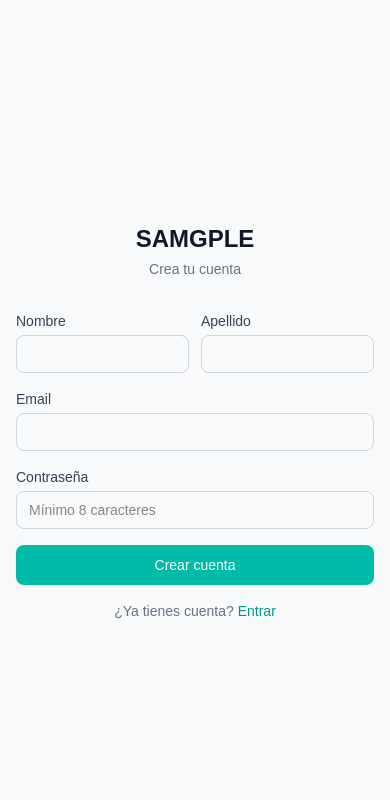
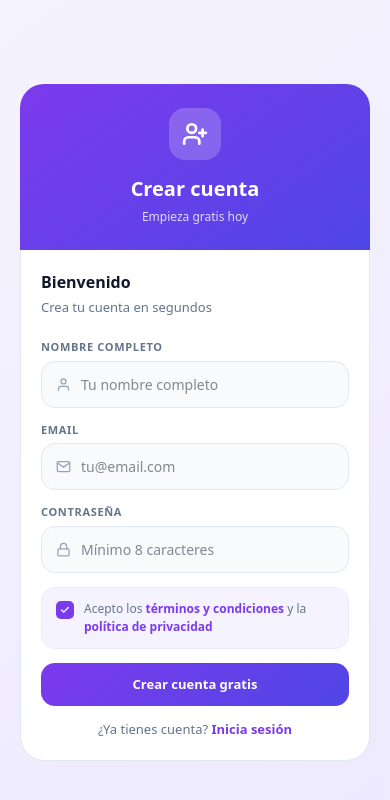
Before and after one commit to miguelluengo06598/samgple, a Next.js app: page /registro in a window 390 px wide. Shown: the top 800 px of the page. Built offline with nearby package versions, Linux system fonts and the light colour scheme.

Commit message:
feat: nuevo diseño login y registro - moderno responsive

```diff
--- a/src/app/(auth)/login/page.tsx
+++ b/src/app/(auth)/login/page.tsx
@@ -15,76 +15,105 @@ export default function LoginPage() {
     e.preventDefault()
     setLoading(true)
     setError('')
-
     const supabase = createClient()
     const { error } = await supabase.auth.signInWithPassword({ email, password })
-
     if (error) {
       setError('Email o contraseña incorrectos')
       setLoading(false)
       return
     }
-
     router.push('/pedidos')
     router.refresh()
   }
 
   return (
-    <div className="min-h-screen flex items-center justify-center bg-gray-50 px-4">
-      <div className="w-full max-w-sm">
-        <div className="mb-8 text-center">
-          <h1 className="text-2xl font-semibold text-gray-900">SAMGPLE</h1>
-          <p className="mt-1 text-sm text-gray-500">Accede a tu cuenta</p>
+    <div style={{ minHeight: '100vh', display: 'flex', alignItems: 'center', justifyContent: 'center', background: 'linear-gradient(145deg,#f0fafa,#e8f8f5)', padding: '20px', fontFamily: 'system-ui,-apple-system,sans-serif' }}>
+      <div style={{ width: '100%', maxWidth: 420 }}>
+
+        {/* Header */}
+        <div style={{ background: 'linear-gradient(145deg,#2EC4B6,#1D9E75)', borderRadius: '24px 24px 0 0', padding: 'clamp(24px,5vw,40px) clamp(20px,5vw,36px)', textAlign: 'center' }}>
+          <div style={{ width: 52, height: 52, background: 'rgba(255,255,255,0.2)', borderRadius: 16, margin: '0 auto 14px', display: 'flex', alignItems: 'center', justifyContent: 'center' }}>
+            <svg width="26" height="26" viewBox="0 0 24 24" fill="none" stroke="#fff" strokeWidth="2.5" strokeLinecap="round" strokeLinejoin="round">
+              <path d="M13 2L3 14h9l-1 8 10-12h-9l1-8z"/>
+            </svg>
+          </div>
+          <p style={{ fontSize: 'clamp(20px,4vw,26px)', fontWeight: 700, color: '#fff', margin: '0 0 4px' }}>SAMGPLE</p>
+          <p style={{ fontSize: 'clamp(12px,2.5vw,14px)', color: 'rgba(255,255,255,0.8)', margin: 0 }}>Sistema de gestión COD</p>
         </div>
 
-        <form onSubmit={handleLogin} className="space-y-4">
+        {/* Body */}
+        <div style={{ background: '#fff', borderRadius: '0 0 24px 24px', padding: 'clamp(20px,5vw,32px)', border: '1px solid #e2e8f0', borderTop: 'none' }}>
+          <p style={{ fontSize: 'clamp(16px,3.5vw,20px)', fontWeight: 700, color: '#0f172a', margin: '0 0 4px' }}>Bienvenido</p>
+          <p style={{ fontSize: 13, color: '#64748b', margin: '0 0 22px' }}>Inicia sesión en tu cuenta</p>
+
+          <form onSubmit={handleLogin} style={{ display: 'flex', flexDirection: 'column', gap: 14 }}>
             <div>
-            <label className="block text-sm font-medium text-gray-700 mb-1">
+              <label style={{ fontSize: 11, fontWeight: 700, color: '#64748b', textTransform: 'uppercase', letterSpacing: '0.06em', marginBottom: 5, display: 'block' }}>
                 Email
               </label>
+              <div style={{ display: 'flex', alignItems: 'center', gap: 10, padding: '12px 14px', background: '#f8fafc', border: '1.5px solid #e2e8f0', borderRadius: 14, transition: 'border-color 0.15s' }}>
+                <svg width="15" height="15" viewBox="0 0 24 24" fill="none" stroke="#94a3b8" strokeWidth="2" strokeLinecap="round" strokeLinejoin="round" style={{ flexShrink: 0 }}>
+                  <path d="M4 4h16c1.1 0 2 .9 2 2v12c0 1.1-.9 2-2 2H4c-1.1 0-2-.9-2-2V6c0-1.1.9-2 2-2z"/>
+                  <polyline points="22,6 12,13 2,6"/>
+                </svg>
                 <input
                   type="email"
                   required
                   value={email}
                   onChange={e => setEmail(e.target.value)}
-              className="w-full px-3 py-2 border border-gray-300 rounded-lg text-sm focus:outline-none focus:ring-2 focus:ring-teal-500"
                   placeholder="tu@email.com"
+                  style={{ border: 'none', background: 'transparent', fontSize: 14, color: '#0f172a', outline: 'none', flex: 1, minWidth: 0 }}
                 />
+              </div>
             </div>
 
             <div>
-            <label className="block text-sm font-medium text-gray-700 mb-1">
+              <label style={{ fontSize: 11, fontWeight: 700, color: '#64748b', textTransform: 'uppercase', letterSpacing: '0.06em', marginBottom: 5, display: 'block' }}>
                 Contraseña
               </label>
+              <div style={{ display: 'flex', alignItems: 'center', gap: 10, padding: '12px 14px', background: '#f8fafc', border: '1.5px solid #e2e8f0', borderRadius: 14 }}>
+                <svg width="15" height="15" viewBox="0 0 24 24" fill="none" stroke="#94a3b8" strokeWidth="2" strokeLinecap="round" strokeLinejoin="round" style={{ flexShrink: 0 }}>
+                  <rect x="3" y="11" width="18" height="11" rx="2"/>
+                  <path d="M7 11V7a5 5 0 0110 0v4"/>
+                </svg>
                 <input
                   type="password"
                   required
                   value={password}
                   onChange={e => setPassword(e.target.value)}
-              className="w-full px-3 py-2 border border-gray-300 rounded-lg text-sm focus:outline-none focus:ring-2 focus:ring-teal-500"
                   placeholder="••••••••"
+                  style={{ border: 'none', background: 'transparent', fontSize: 14, color: '#0f172a', outline: 'none', flex: 1, minWidth: 0 }}
                 />
               </div>
+            </div>
+
+            <p style={{ fontSize: 12, color: '#2EC4B6', fontWeight: 600, textAlign: 'right', margin: 0, cursor: 'pointer' }}>
+              ¿Olvidaste tu contraseña?
+            </p>
 
             {error && (
-            <p className="text-sm text-red-600">{error}</p>
+              <div style={{ background: '#fef2f2', border: '1px solid #fecaca', borderRadius: 12, padding: '10px 14px' }}>
+                <p style={{ fontSize: 13, color: '#dc2626', margin: 0, fontWeight: 500 }}>{error}</p>
+              </div>
             )}
 
             <button
               type="submit"
               disabled={loading}
-            className="w-full py-2.5 px-4 bg-teal-500 hover:bg-teal-600 disabled:opacity-50 text-white text-sm font-medium rounded-lg transition-colors"
+              style={{ background: loading ? '#94a3b8' : 'linear-gradient(135deg,#2EC4B6,#1D9E75)', border: 'none', borderRadius: 14, padding: 'clamp(12px,2.5vw,15px)', fontSize: 'clamp(13px,3vw,15px)', fontWeight: 700, color: '#fff', cursor: loading ? 'not-allowed' : 'pointer', transition: 'opacity 0.15s', width: '100%' }}
             >
-            {loading ? 'Entrando...' : 'Entrar'}
+              {loading ? 'Entrando...' : 'Iniciar sesión'}
             </button>
-        </form>
 
-        <p className="mt-4 text-center text-sm text-gray-500">
+            <p style={{ fontSize: 13, color: '#64748b', textAlign: 'center', margin: 0 }}>
               ¿No tienes cuenta?{' '}
-          <a href="/registro" className="text-teal-600 font-medium hover:underline">
+              <a href="/registro" style={{ color: '#2EC4B6', fontWeight: 700, textDecoration: 'none' }}>
                 Regístrate
               </a>
             </p>
+          </form>
+        </div>
+
       </div>
     </div>
   )
--- a/src/app/(auth)/registro/page.tsx
+++ b/src/app/(auth)/registro/page.tsx
@@ -4,119 +4,160 @@ import { useState } from 'react'
 import { useRouter } from 'next/navigation'
 import { createClient } from '@/lib/supabase/client'
 
-export default function RegistroPage() {
+export default function RegisterPage() {
   const router = useRouter()
-  const [form, setForm] = useState({ firstName: '', lastName: '', email: '', password: '' })
+  const [name, setName] = useState('')
+  const [email, setEmail] = useState('')
+  const [password, setPassword] = useState('')
   const [error, setError] = useState('')
   const [loading, setLoading] = useState(false)
 
-  function handleChange(e: React.ChangeEvent<HTMLInputElement>) {
-    setForm(prev => ({ ...prev, [e.target.name]: e.target.value }))
-  }
-
   async function handleRegister(e: React.FormEvent) {
     e.preventDefault()
+    if (password.length < 8) {
+      setError('La contraseña debe tener al menos 8 caracteres')
+      return
+    }
     setLoading(true)
     setError('')
-
     const supabase = createClient()
     const { error } = await supabase.auth.signUp({
-      email: form.email,
-      password: form.password,
-      options: {
-        data: {
-          first_name: form.firstName,
-          last_name: form.lastName,
-          full_name: `${form.firstName} ${form.lastName}`.trim(),
-        }
-      }
+      email,
+      password,
+      options: { data: { name } },
     })
-
     if (error) {
       setError(error.message)
       setLoading(false)
       return
     }
-
-    // El trigger handle_new_user crea account + wallet automáticamente
     router.push('/pedidos')
     router.refresh()
   }
 
   return (
-    <div className="min-h-screen flex items-center justify-center bg-gray-50 px-4">
-      <div className="w-full max-w-sm">
-        <div className="mb-8 text-center">
-          <h1 className="text-2xl font-semibold text-gray-900">SAMGPLE</h1>
-          <p className="mt-1 text-sm text-gray-500">Crea tu cuenta</p>
+    <div style={{ minHeight: '100vh', display: 'flex', alignItems: 'center', justifyContent: 'center', background: 'linear-gradient(145deg,#f5f3ff,#ede9fe)', padding: '20px', fontFamily: 'system-ui,-apple-system,sans-serif' }}>
+      <div style={{ width: '100%', maxWidth: 420 }}>
+
+        {/* Header */}
+        <div style={{ background: 'linear-gradient(145deg,#7c3aed,#4f46e5)', borderRadius: '24px 24px 0 0', padding: 'clamp(24px,5vw,40px) clamp(20px,5vw,36px)', textAlign: 'center' }}>
+          <div style={{ width: 52, height: 52, background: 'rgba(255,255,255,0.2)', borderRadius: 16, margin: '0 auto 14px', display: 'flex', alignItems: 'center', justifyContent: 'center' }}>
+            <svg width="26" height="26" viewBox="0 0 24 24" fill="none" stroke="#fff" strokeWidth="2.5" strokeLinecap="round" strokeLinejoin="round">
+              <path d="M16 21v-2a4 4 0 00-4-4H6a4 4 0 00-4 4v2"/>
+              <circle cx="9" cy="7" r="4"/>
+              <line x1="19" y1="8" x2="19" y2="14"/>
+              <line x1="22" y1="11" x2="16" y2="11"/>
+            </svg>
+          </div>
+          <p style={{ fontSize: 'clamp(20px,4vw,26px)', fontWeight: 700, color: '#fff', margin: '0 0 4px' }}>Crear cuenta</p>
+          <p style={{ fontSize: 'clamp(12px,2.5vw,14px)', color: 'rgba(255,255,255,0.8)', margin: 0 }}>Empieza gratis hoy</p>
         </div>
 
-        <form onSubmit={handleRegister} className="space-y-4">
-          <div className="grid grid-cols-2 gap-3">
+        {/* Body */}
+        <div style={{ background: '#fff', borderRadius: '0 0 24px 24px', padding: 'clamp(20px,5vw,32px)', border: '1px solid #e2e8f0', borderTop: 'none' }}>
+          <p style={{ fontSize: 'clamp(16px,3.5vw,20px)', fontWeight: 700, color: '#0f172a', margin: '0 0 4px' }}>Bienvenido</p>
+          <p style={{ fontSize: 13, color: '#64748b', margin: '0 0 22px' }}>Crea tu cuenta en segundos</p>
+
+          <form onSubmit={handleRegister} style={{ display: 'flex', flexDirection: 'column', gap: 14 }}>
+
             <div>
-              <label className="block text-sm font-medium text-gray-700 mb-1">Nombre</label>
+              <label style={{ fontSize: 11, fontWeight: 700, color: '#64748b', textTransform: 'uppercase', letterSpacing: '0.06em', marginBottom: 5, display: 'block' }}>
+                Nombre completo
+              </label>
+              <div style={{ display: 'flex', alignItems: 'center', gap: 10, padding: '12px 14px', background: '#f8fafc', border: '1.5px solid #e2e8f0', borderRadius: 14 }}>
+                <svg width="15" height="15" viewBox="0 0 24 24" fill="none" stroke="#94a3b8" strokeWidth="2" strokeLinecap="round" strokeLinejoin="round" style={{ flexShrink: 0 }}>
+                  <path d="M20 21v-2a4 4 0 00-4-4H8a4 4 0 00-4 4v2"/>
+                  <circle cx="12" cy="7" r="4"/>
+                </svg>
                 <input
-                name="firstName"
+                  type="text"
                   required
-                value={form.firstName}
-                onChange={handleChange}
-                className="w-full px-3 py-2 border border-gray-300 rounded-lg text-sm focus:outline-none focus:ring-2 focus:ring-teal-500"
-              />
-            </div>
-            <div>
-              <label className="block text-sm font-medium text-gray-700 mb-1">Apellido</label>
-              <input
-                name="lastName"
-                value={form.lastName}
-                onChange={handleChange}
-                className="w-full px-3 py-2 border border-gray-300 rounded-lg text-sm focus:outline-none focus:ring-2 focus:ring-teal-500"
+                  value={name}
+                  onChange={e => setName(e.target.value)}
+                  placeholder="Tu nombre completo"
+                  style={{ border: 'none', background: 'transparent', fontSize: 14, color: '#0f172a', outline: 'none', flex: 1, minWidth: 0 }}
                 />
               </div>
             </div>
 
             <div>
-            <label className="block text-sm font-medium text-gray-700 mb-1">Email</label>
+              <label style={{ fontSize: 11, fontWeight: 700, color: '#64748b', textTransform: 'uppercase', letterSpacing: '0.06em', marginBottom: 5, display: 'block' }}>
+                Email
+              </label>
+              <div style={{ display: 'flex', alignItems: 'center', gap: 10, padding: '12px 14px', background: '#f8fafc', border: '1.5px solid #e2e8f0', borderRadius: 14 }}>
+                <svg width="15" height="15" viewBox="0 0 24 24" fill="none" stroke="#94a3b8" strokeWidth="2" strokeLinecap="round" strokeLinejoin="round" style={{ flexShrink: 0 }}>
+                  <path d="M4 4h16c1.1 0 2 .9 2 2v12c0 1.1-.9 2-2 2H4c-1.1 0-2-.9-2-2V6c0-1.1.9-2 2-2z"/>
+                  <polyline points="22,6 12,13 2,6"/>
+                </svg>
                 <input
                   type="email"
-              name="email"
                   required
-              value={form.email}
-              onChange={handleChange}
-              className="w-full px-3 py-2 border border-gray-300 rounded-lg text-sm focus:outline-none focus:ring-2 focus:ring-teal-500"
+                  value={email}
+                  onChange={e => setEmail(e.target.value)}
+                  placeholder="tu@email.com"
+                  style={{ border: 'none', background: 'transparent', fontSize: 14, color: '#0f172a', outline: 'none', flex: 1, minWidth: 0 }}
                 />
+              </div>
             </div>
 
             <div>
-            <label className="block text-sm font-medium text-gray-700 mb-1">Contraseña</label>
+              <label style={{ fontSize: 11, fontWeight: 700, color: '#64748b', textTransform: 'uppercase', letterSpacing: '0.06em', marginBottom: 5, display: 'block' }}>
+                Contraseña
+              </label>
+              <div style={{ display: 'flex', alignItems: 'center', gap: 10, padding: '12px 14px', background: '#f8fafc', border: '1.5px solid #e2e8f0', borderRadius: 14 }}>
+                <svg width="15" height="15" viewBox="0 0 24 24" fill="none" stroke="#94a3b8" strokeWidth="2" strokeLinecap="round" strokeLinejoin="round" style={{ flexShrink: 0 }}>
+                  <rect x="3" y="11" width="18" height="11" rx="2"/>
+                  <path d="M7 11V7a5 5 0 0110 0v4"/>
+                </svg>
                 <input
                   type="password"
-              name="password"
                   required
-              minLength={8}
-              value={form.password}
-              onChange={handleChange}
-              className="w-full px-3 py-2 border border-gray-300 rounded-lg text-sm focus:outline-none focus:ring-2 focus:ring-teal-500"
+                  value={password}
+                  onChange={e => setPassword(e.target.value)}
                   placeholder="Mínimo 8 caracteres"
+                  style={{ border: 'none', background: 'transparent', fontSize: 14, color: '#0f172a', outline: 'none', flex: 1, minWidth: 0 }}
                 />
               </div>
+            </div>
 
-          {error && <p className="text-sm text-red-600">{error}</p>}
+            <div style={{ display: 'flex', alignItems: 'flex-start', gap: 10, padding: '12px 14px', background: '#f5f3ff', borderRadius: 14, border: '1.5px solid #ede9fe' }}>
+              <div style={{ width: 18, height: 18, background: '#7c3aed', borderRadius: 5, flexShrink: 0, marginTop: 1, display: 'flex', alignItems: 'center', justifyContent: 'center' }}>
+                <svg width="10" height="10" viewBox="0 0 24 24" fill="none" stroke="#fff" strokeWidth="3" strokeLinecap="round" strokeLinejoin="round">
+                  <polyline points="20 6 9 17 4 12"/>
+                </svg>
+              </div>
+              <p style={{ fontSize: 12, color: '#64748b', margin: 0, lineHeight: 1.5 }}>
+                Acepto los{' '}
+                <span style={{ color: '#7c3aed', fontWeight: 600, cursor: 'pointer' }}>términos y condiciones</span>
+                {' '}y la{' '}
+                <span style={{ color: '#7c3aed', fontWeight: 600, cursor: 'pointer' }}>política de privacidad</span>
+              </p>
+            </div>
+
+            {error && (
+              <div style={{ background: '#fef2f2', border: '1px solid #fecaca', borderRadius: 12, padding: '10px 14px' }}>
+                <p style={{ fontSize: 13, color: '#dc2626', margin: 0, fontWeight: 500 }}>{error}</p>
+              </div>
+            )}
 
             <button
               type="submit"
               disabled={loading}
-            className="w-full py-2.5 px-4 bg-teal-500 hover:bg-teal-600 disabled:opacity-50 text-white text-sm font-medium rounded-lg transition-colors"
+              style={{ background: loading ? '#94a3b8' : 'linear-gradient(135deg,#7c3aed,#4f46e5)', border: 'none', borderRadius: 14, padding: 'clamp(12px,2.5vw,15px)', fontSize: 'clamp(13px,3vw,15px)', fontWeight: 700, color: '#fff', cursor: loading ? 'not-allowed' : 'pointer', width: '100%' }}
             >
-            {loading ? 'Creando cuenta...' : 'Crear cuenta'}
+              {loading ? 'Creando cuenta...' : 'Crear cuenta gratis'}
             </button>
-        </form>
 
-        <p className="mt-4 text-center text-sm text-gray-500">
+            <p style={{ fontSize: 13, color: '#64748b', textAlign: 'center', margin: 0 }}>
               ¿Ya tienes cuenta?{' '}
-          <a href="/login" className="text-teal-600 font-medium hover:underline">
-            Entrar
+              <a href="/login" style={{ color: '#7c3aed', fontWeight: 700, textDecoration: 'none' }}>
+                Inicia sesión
               </a>
             </p>
+
+          </form>
+        </div>
+
       </div>
     </div>
   )
```
Lines whose indentation alone changed are shown as unchanged.
